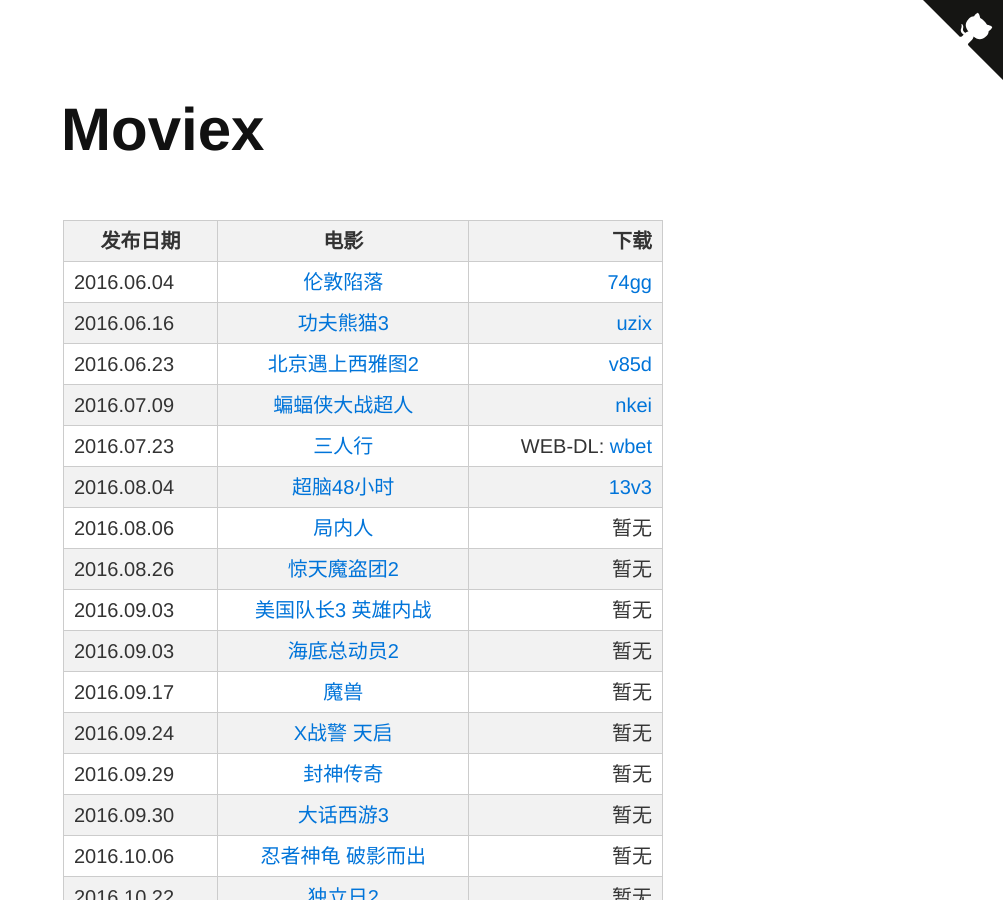
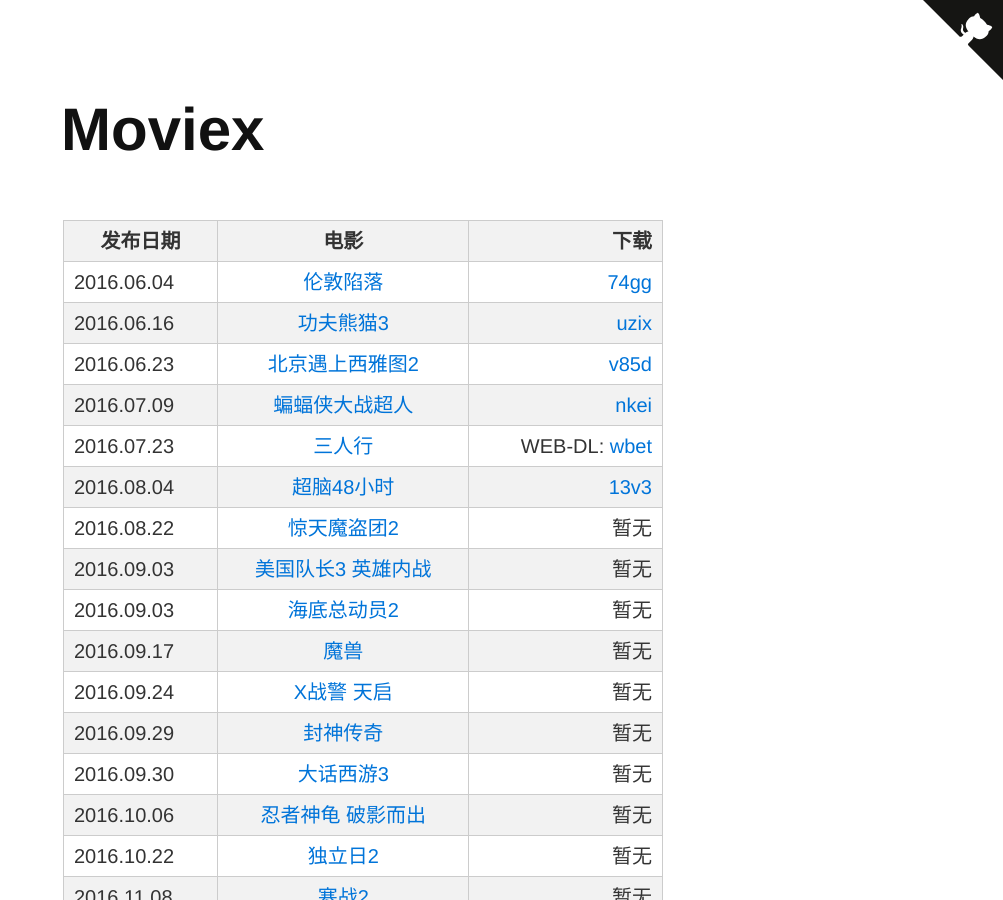
Before and after one commit to creeveliu/moviex.github.io, a Jekyll site: the page built from index.md, in a window 1280 px wide and 900 px high. Shown: the whole window, without its empty margins (277-1280 px from the left). Built offline with Jekyll 4.4.1, drawn with Linux system fonts in a browser that asks for light colours; comment, search, counter and statistics services are not loaded.

Commit message:
Update index.md

```diff
--- a/index.md
+++ b/index.md
@@ -10,8 +10,7 @@
 | 2016.07.09     | [蝙蝠侠大战超人](http://movie.douban.com/subject/24750534/)     | [nkei](http://pan.baidu.com/s/1i5uaIt3) |
 | 2016.07.23     | [三人行](https://movie.douban.com/subject/26235349/)     | WEB-DL: [wbet](https://pan.baidu.com/s/1boVl3XX) |
 | 2016.08.04     | [超脑48小时](https://movie.douban.com/)     |[13v3](http://pan.baidu.com/s/1hsmCiEC) |
-| 2016.08.06     | [局内人](https://movie.douban.com/subject/1441801/)     |暂无 |
-| 2016.08.26      | [惊天魔盗团2](https://movie.douban.com/subject/25662337/)      | 暂无 |
+| 2016.08.22      | [惊天魔盗团2](https://movie.douban.com/subject/25662337/)      | 暂无 |
 | 2016.09.03     | [美国队长3 英雄内战](https://movie.douban.com/subject/25820460/)     | 暂无 |
 | 2016.09.03     | [海底总动员2](https://movie.douban.com/subject/11524967/)     | 暂无 |
 | 2016.09.17      | [魔兽](https://movie.douban.com/subject/2131940/)      | 暂无 |
```
